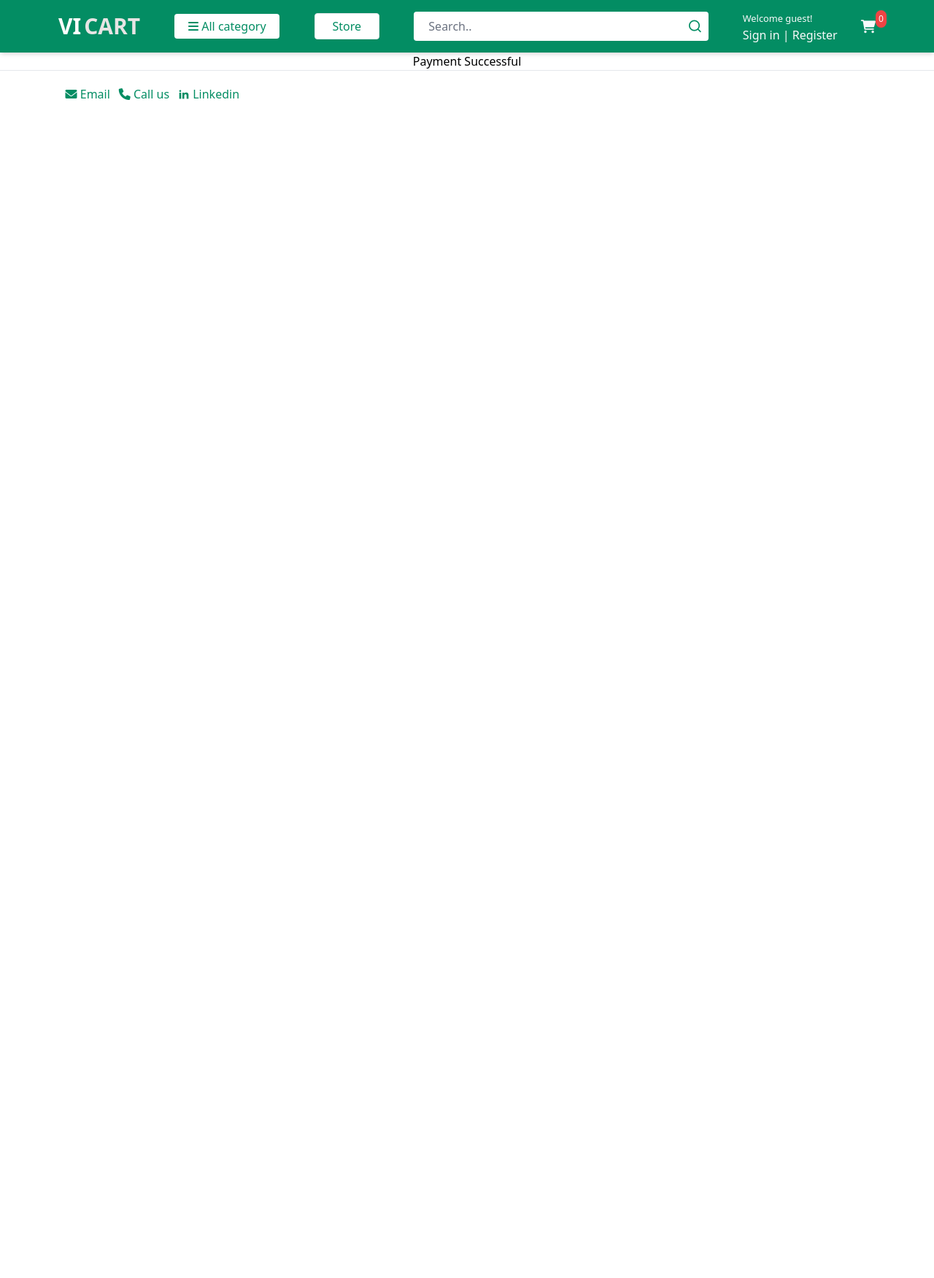
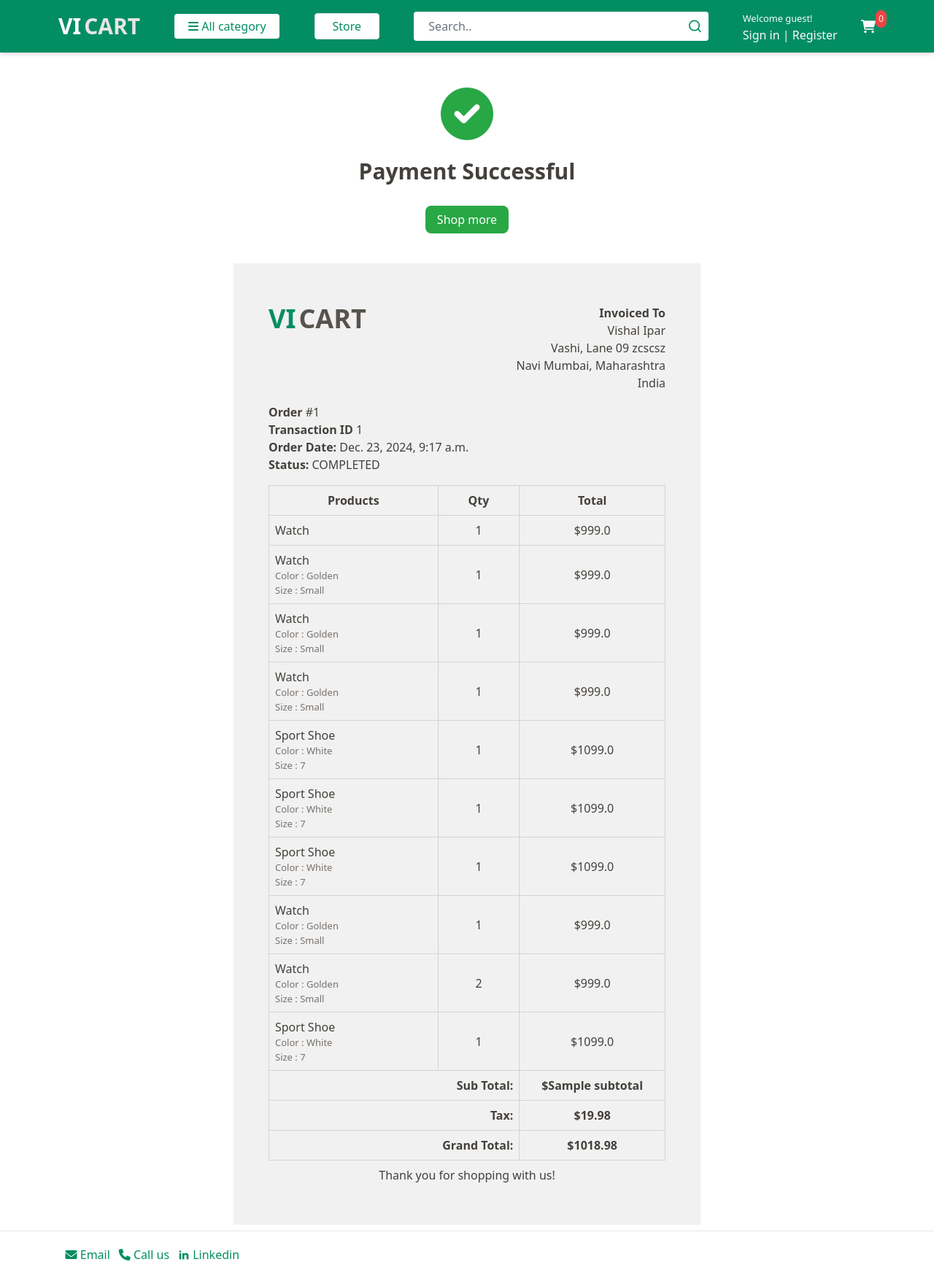
Before and after one commit to vishalipar/cart, a Django app: template templates/orders/order_complete.html in a window 1280 px wide. Shown: the whole page at 73% size. Before the commit the page ends 137 px from the top, so only its background shows below. Run offline with Django 5.2, Linux system fonts and the light colour scheme; data comes from the database, SQL or seed files in the repository; both versions use the stored data as it was after the commit; tables that the repository leaves empty hold one stand-in row (values such as "Sample post"); the template is opened without the code that fills it: values that come from a table or form of the project are taken from there, most other values are stand-ins (such as "Sample title", 1, 10 or a date in 2020); some libraries are stand-ins or nearby versions.

Commit message:
Implement order complete page

```diff
--- a/templates/orders/order_complete.html
+++ b/templates/orders/order_complete.html
@@ -4,7 +4,89 @@
 
 {% block content %}
 
+<div class="flex justify-center mb-2 min-h-[80vh]">
+    <div class="h-fit w-full md:w-[50%]">
+        <div class="h-fit py-12">
+            <center><i class="fas fa-check-circle" style="font-size: 72px;margin-bottom: 20px;color: #28A745;"></i>
+            <h1 class="text-[30px] text-stone-700 font-bold mb-8">Payment Successful</h1>
+		    <a href="{% url 'store' %}" class="bg-[#28A745] text-white py-2 px-4 rounded-lg">Shop more</a>
+            </center>
+        </div>
+        <div class="bg-[#f1f1f1] text-stone-700 py-9 md:py-14 px-4 md:px-12 h-fit">
+            <div class="flex justify-between h-fit">
+                <div >
+                    <a href="{% url 'home' %}" class="text-2xl md:text-4xl font-bold">
+                        <span class="text-[#038d63]">VI</span
+                        ><span class="text-stone-600 ml-1">CART</span>
+                      </a>
+                </div>
+                <div>
+                    {% comment %} <p class="font-bold">Invoiced To</p> {% endcomment %}
+                    <ul class="list-unstyled text-right">
+                        <li><strong>Invoiced To</strong></li>
+                        <li>{{order.full_name}}</li>
+                        <li>{{order.full_address}}</li>
+                        <li>{{order.city}}, {{order.state}}</li>
+                        <li>{{order.country}}</li>
+                    </ul>
+                </div>
+            </div>
+            <div class="py-4">
+                <ul class="list-unstyled mb0">
+                    <li><strong>Order</strong> #{{order_number}}</li>
+                    <li><strong>Transaction ID </strong> {{transID}}</li>
+                    <li><strong>Order Date:</strong> {{order.created_at}}</li>
+                    <li><strong>Status:</strong> {{payment.status}}</li>
+                </ul>
+            </div>
+            {% comment %} table  {% endcomment %}
+            <div class="">
+                <table class="table border-collapse border border-stone-300 w-full">
+                    <thead>
+                        <tr class="">
+                            <th class="w-[29%] text-center border border-stone-300 py-2">Products</th>
+                            <th class="w-[14%] text-center border border-stone-300">Qty</th>
+                            <th class="w-[25%] text-center border border-stone-300">Total</th>
+                        </tr>
+                    </thead>
+                    <tbody>
+                        {% for item in ordered_products %}
+                        <tr class="">
+                            <td class="border border-stone-300 py-2 px-2">{{item.product.product_name}}
+                                <p class="text-[13px] text-stone-500">
+                                    {% if item.variations.all %}
+                                    {% for i in item.variations.all %}
+                                    {{ i.variation_category | capfirst }} : {{ i.variation_value | capfirst }} <br>
+                                    {% endfor %}{% endif %}
+                                </p>
+                            </td>
 
-    <h2 class="text-center">Payment Successful</h2>
+                            <td class="text-center border border-stone-300">{{item.quantity}}</td>
+                            <td class="text-center border border-stone-300">${{item.product_price}}</td>
+                        </tr>
+                        {% endfor %}
+                    </tbody>
+                    <tfoot>
+                        <tr class=" border border-stone-300">
+                            <th colspan="2" class="text-right border border-stone-300 py-2 px-2">Sub Total:</th>
+                            <th class="text-center">${{subtotal}}</th>
+                        </tr>
+                        <tr class=" border border-stone-300">
+                            <th colspan="2" class="text-right border border-stone-300 py-2 px-2">Tax:</th>
+                            <th class="text-center">${{order.tax}}</th>
+                        </tr>
+
+                        <tr class=" border border-stone-300">
+                            <th colspan="2" class="text-right border border-stone-300 py-2 px-2">Grand Total:</th>
+                            <th class="text-center">${{order.order_total}}</th>
+                        </tr>
+                    </tfoot>
+                </table>
+                <center class="pt-2"><p>Thank you for shopping with us!</p></center>
+            </div>
+        </div>
+    </div>
+</div>
+
 
 {% endblock %}
```
Also changed, not shown: orders/views.py (+21 -21 lines), db.sqlite3.
